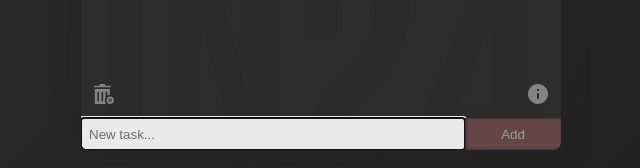
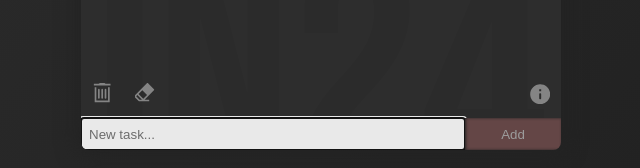
Before and after one commit to evgeny-rov/in24, a React (Create React App) app: page / in a window 1280 px wide. Shown: the part 570-738 px from the top of the page, without its empty margins (319-959 px from the left). Built offline with nearby package versions, Linux system fonts and the light colour scheme.

Commit message:
added erase complete tasks

```diff
--- a/src/App.css
+++ b/src/App.css
@@ -40,9 +40,8 @@ body {
 
 svg, svg path {
   fill: rgb(143, 143, 143);
-  width: 20px;
-  height: 20px;
   transition: all 1s;
+  padding: 0.7rem;
 }
 
 svg:hover path {
@@ -234,7 +233,9 @@ li::first-letter {
 
 .menu-nav {
   box-sizing: border-box;
+  /*
   padding: 0.6rem 0.8rem;
+  */
   height: 60%;
   display: flex;
   justify-content: space-between;
@@ -245,17 +246,20 @@ li::first-letter {
   height: 100%;
 }
 
+.action-btns-wrapper svg {
+}
+
 .nav-info {
   display: flex;
   align-items: center;
-  position: relative;
 }
 
 .info-popup {
-  position: relative;
+  position: absolute;
   background: rgba(0, 0, 0, 0.301);
   color: #fff;
-  bottom: 200%;
+  bottom: 100%;
+  right: 2rem;
   padding: 0.8rem;
   border-radius: 8px 8px 0;
   text-align: center;
--- /dev/null
+++ b/src/components/Menu/Erase.tsx
@@ -0,0 +1,19 @@
+import React, { useState, FunctionComponent } from 'react';
+import { connect } from 'react-redux';
+import { eraseCompleteTasks } from '../../redux/actions';
+import { ReactComponent as EraserSVG } from '../../assets/eraser.svg';
+import Modal from '../Modal';
+
+interface Props {
+  eraseCompleteTasks: () => Action;
+}
+
+const Erase: FunctionComponent<Props> = ({ eraseCompleteTasks }) => {
+  return (
+    <>
+      <EraserSVG onClick={eraseCompleteTasks}/>
+    </>
+  );
+};
+
+export default connect(null, { eraseCompleteTasks })(Erase);
--- a/src/components/Menu/Nav.tsx
+++ b/src/components/Menu/Nav.tsx
@@ -1,11 +1,15 @@
 import React from 'react';
 import Info from './Info';
-import Restore from './Restore';
+import Reset from './Reset';
+import Erase from './Erase';
 
 const Nav = () => {
   return (
     <div className="menu-nav menu-item">
-      <Restore />
+      <div className="action-btns-wrapper">
+        <Reset />
+        <Erase />
+      </div>
       <Info />
     </div>
   );
--- a/src/redux/actions/actionTypes.ts
+++ b/src/redux/actions/actionTypes.ts
@@ -2,3 +2,4 @@ export const ADD_TASK = 'ADD_TASK';
 export const TOGGLE_TASK = 'TOGGLE_TASK';
 export const RESET_APP = 'RESET_APP';
 export const REMOVE_TASK = 'REMOVE_TASK';
+export const ERASE_COMPLETE_TASKS = 'ERASE_COMPLETE_TASKS';
--- a/src/redux/actions/index.ts
+++ b/src/redux/actions/index.ts
@@ -1,4 +1,4 @@
-import { ADD_TASK, TOGGLE_TASK, RESET_APP, REMOVE_TASK } from './actionTypes';
+import { ADD_TASK, TOGGLE_TASK, RESET_APP, REMOVE_TASK, ERASE_COMPLETE_TASKS } from './actionTypes';
 
 export const addTask = (text: string) => ({
     type: ADD_TASK,
@@ -24,4 +24,8 @@ export const removeTask = (id: number) => ({
   payload: {
     id,
   },
+});
+
+export const eraseCompleteTasks = () => ({
+  type: ERASE_COMPLETE_TASKS,
 })
--- a/src/redux/reducers/index.ts
+++ b/src/redux/reducers/index.ts
@@ -1,6 +1,7 @@
-import { ADD_TASK, TOGGLE_TASK, RESET_APP, REMOVE_TASK } from '../actions/actionTypes';
+import { ADD_TASK, TOGGLE_TASK, RESET_APP, REMOVE_TASK, ERASE_COMPLETE_TASKS } from '../actions/actionTypes';
 import getUniqueId from '../../utils/getUniqueId';
 import { omit, filter } from 'lodash';
+import { incompleteIdsSelector, incompleteTasksSelector } from '../../selectors'
 
 const ONE_DAY_IN_MS = 86400000;
 
@@ -42,6 +43,12 @@ export default (state: AppState = initialState, action: Action) => {
         allIds: filter(state.allIds, (id) => id !== removeId),
         tasksById: omit(state.tasksById, [removeId]),
       };
+    case ERASE_COMPLETE_TASKS:
+      return {
+        ...state,
+        allIds: incompleteIdsSelector(state),
+        tasksById: incompleteTasksSelector(state),
+      };
     case RESET_APP:
       localStorage.removeItem('state');
       return {
--- a/src/selectors/index.ts
+++ b/src/selectors/index.ts
@@ -4,17 +4,27 @@ const allIds = (state: AppState) => state.allIds;
 const tasksById = (state: AppState) => state.tasksById;
 const expirationDate = (state: AppState) => state.expires;
 
+export const incompleteIdsSelector = createSelector(
+  [allIds, tasksById],
+  (ids, tasks) => ids.filter((id) => !tasks[id].isComplete)
+);
+
+export const incompleteTasksSelector = createSelector(
+  [incompleteIdsSelector, tasksById],
+  (ids, tasks) => ids.reduce((acc, id) => ({ ...acc, [id]: tasks[id]}), {})
+);
+
 export const tasksSelector = createSelector(
   [ allIds, tasksById ],
   (ids, tasks) => ids.map((id: number) => tasks[id])
 );
 
-export const activeTasksSelector = createSelector(
+export const completeTasksSelector = createSelector(
   tasksSelector,
   (tasks) => tasks.filter((task) => task.isComplete)
 );
 
 export const progressSelector = createSelector(
-  [allIds, activeTasksSelector, expirationDate],
+  [allIds, completeTasksSelector, expirationDate],
   (allTasks, activeTasks, expires) => ({ complete: activeTasks.length, total: allTasks.length, expires })
 );
```
Also changed, not shown: src/assets/eraser.svg (added), src/assets/trash-can.svg, src/components/Menu/Reset.tsx (renamed from src/components/Menu/Restore.tsx).
